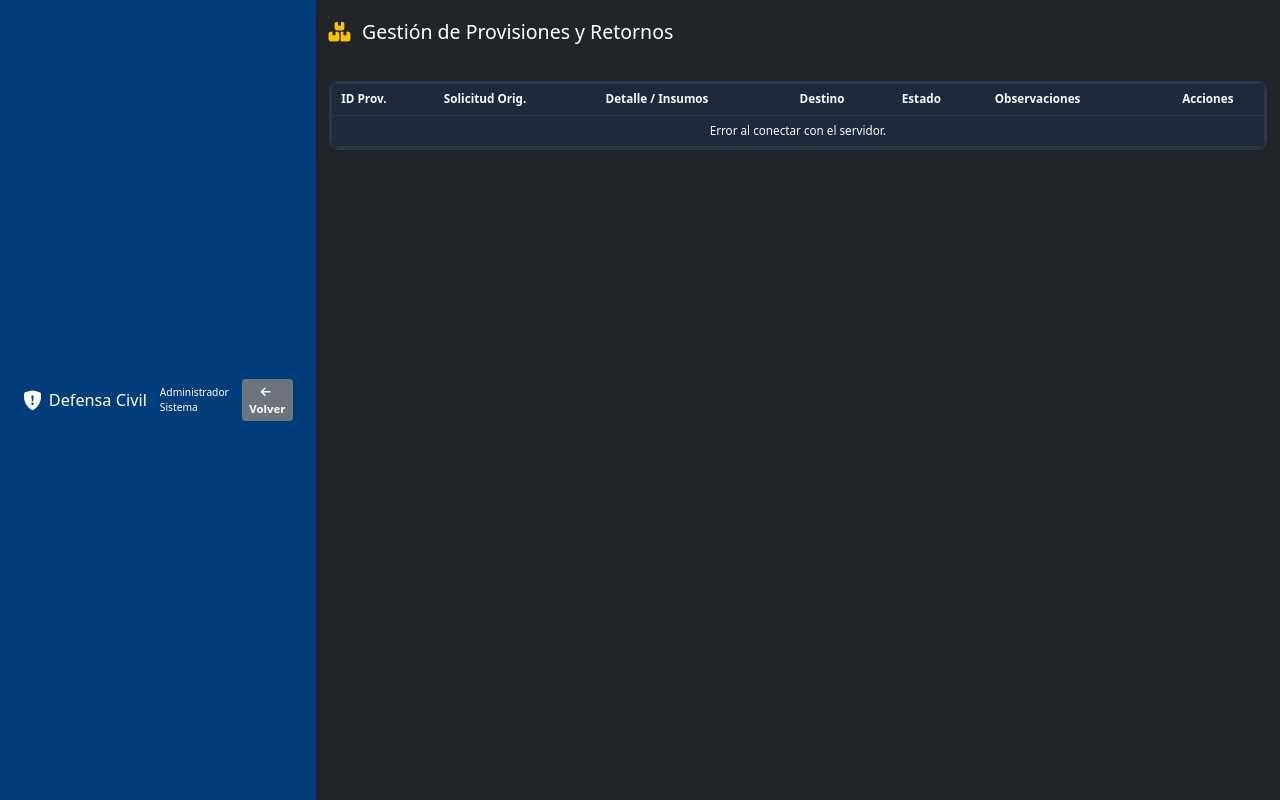
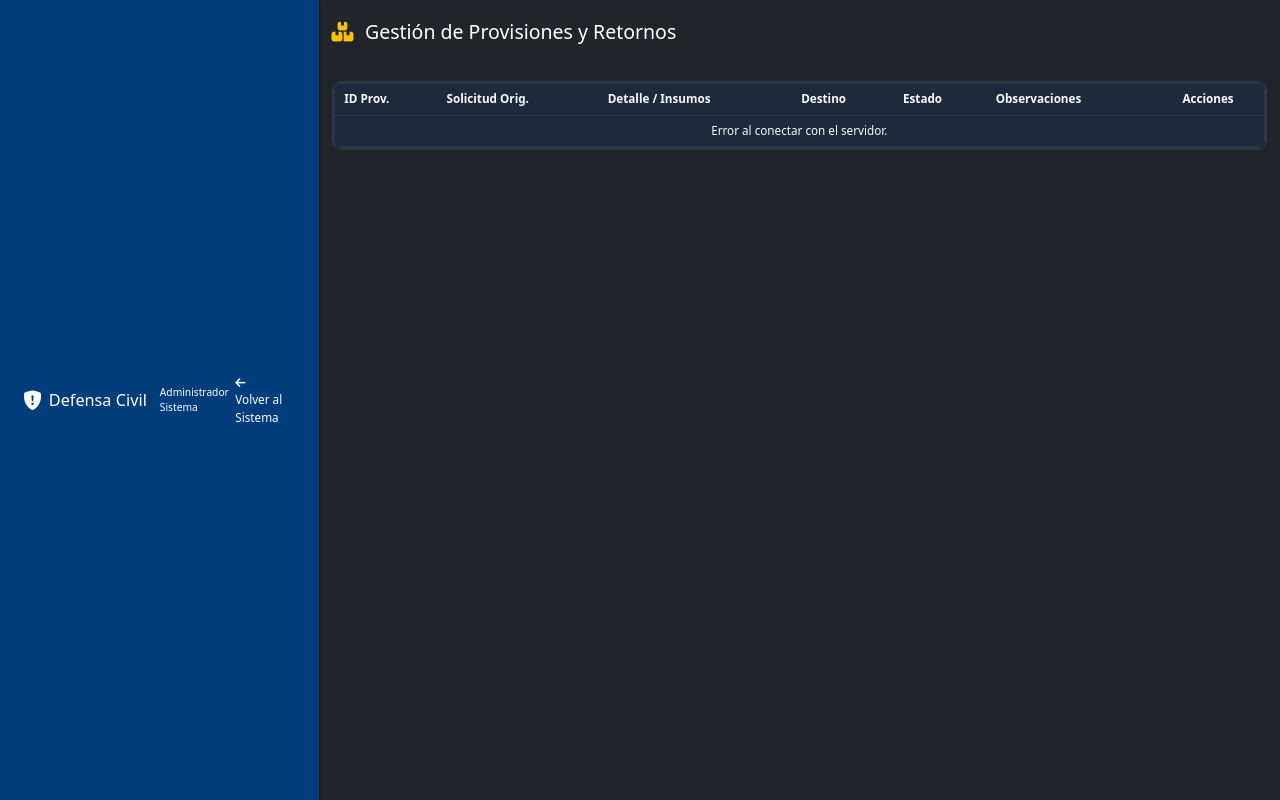
Before and after one commit to ocitse/DefCiv-3.0, a website: page frontend/pages/provisiones.html in a window 1280 px wide. Drawn offline with nearby package versions, Linux system fonts and the light colour scheme; no server answers.

```diff
--- a/frontend/pages/provisiones.html
+++ b/frontend/pages/provisiones.html
@@ -11,18 +11,25 @@
 </head>
 <body class="bg-dark text-light">
 
-    <!-- BARRA DE NAVEGACIÓN SUPERIOR INSTITUCIONAL -->
-    <nav class="navbar navbar-expand-lg navbar-dark px-3">
+    <!-- BARRA DE NAVEGACIÓN SUPERIOR INSTITUCIONAL TUNEADA (CON MENÚ HAMBURGUESA) -->
+    <nav class="navbar navbar-expand-lg navbar-dark px-3" id="sidebar-mobile">
         <div class="container-fluid">
             <a class="navbar-brand d-flex align-items-center gap-2" href="/sistema">
                 <i class="bi bi-shield-fill-exclamation fs-4"></i>
                 <span>Defensa Civil</span>
             </a>
-            <div class="d-flex align-items-center gap-3">
+            <div class="d-flex align-items-center gap-2">
                 <span class="text-white small" id="nombre-usuario-mobile">Administrador Sistema</span>
-                <a href="/sistema" class="btn btn-secondary btn-sm fw-bold">
-                    <i class="fas fa-arrow-left me-1"></i> Volver
-                </a>
+                <button class="navbar-toggler border-0" type="button" data-bs-toggle="collapse" data-bs-target="#menuDesplegableProvisiones" aria-controls="menuDesplegableProvisiones" aria-expanded="false" aria-label="Toggle navigation">
+                    <span class="navbar-toggler-icon"></span>
+                </button>
+            </div>
+            <div class="collapse navbar-collapse" id="menuDesplegableProvisiones">
+                <ul class="navbar-nav">
+                    <li class="nav-item">
+                        <a class="nav-link active" href="/sistema"><i class="fas fa-arrow-left me-2"></i> Volver al Sistema</a>
+                    </li>
+                </ul>
             </div>
         </div>
     </nav>
@@ -57,6 +64,9 @@
             </div>
         </div>
     </div>
+
+    <!-- Bootstrap JS (requerido para el funcionamiento del menú hamburguesa) -->
+    <script src="https://cdn.jsdelivr.net/npm/bootstrap@5.3.0/dist/js/bootstrap.bundle.min.js"></script>
 
     <script>
         async function cargarProvisiones() {
```
